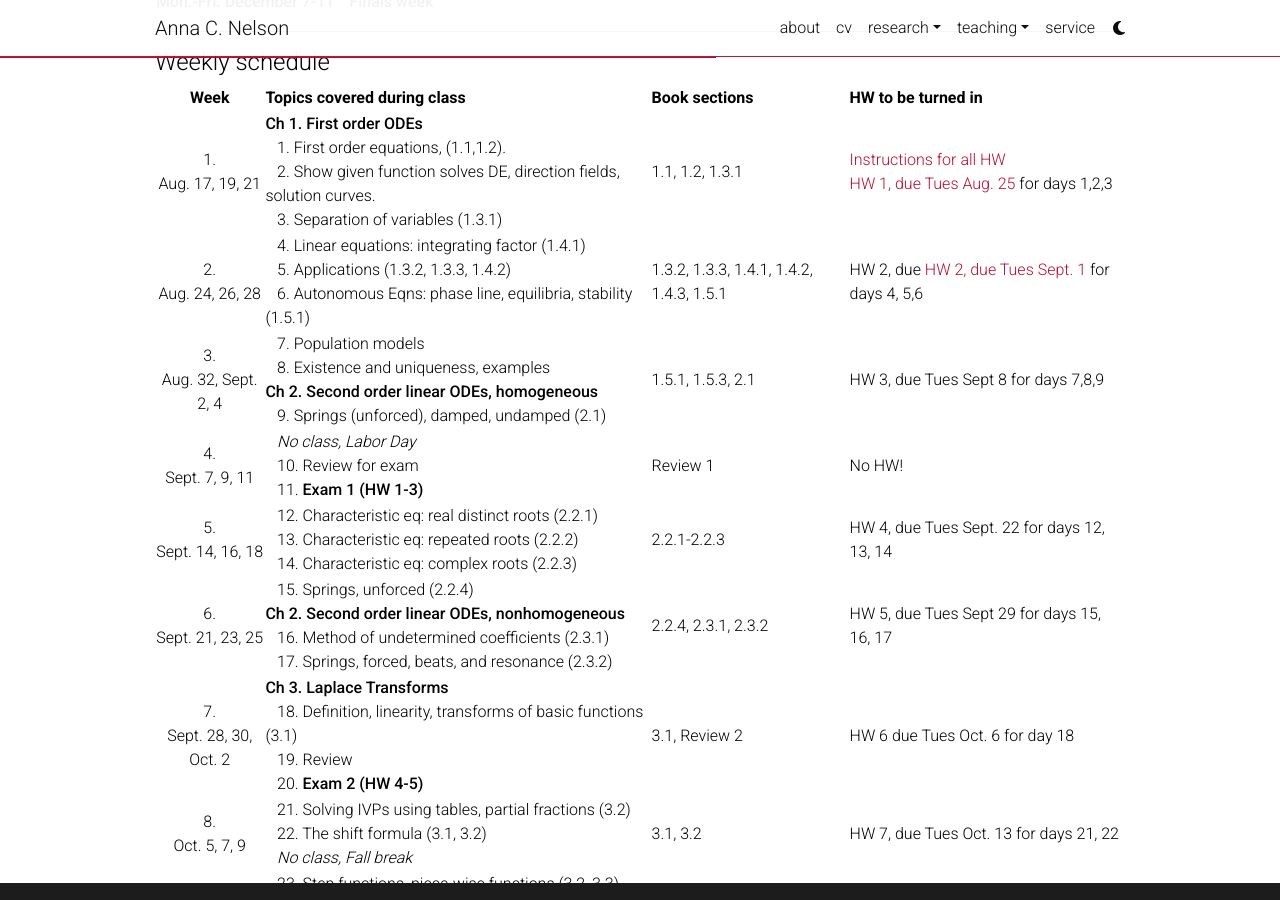
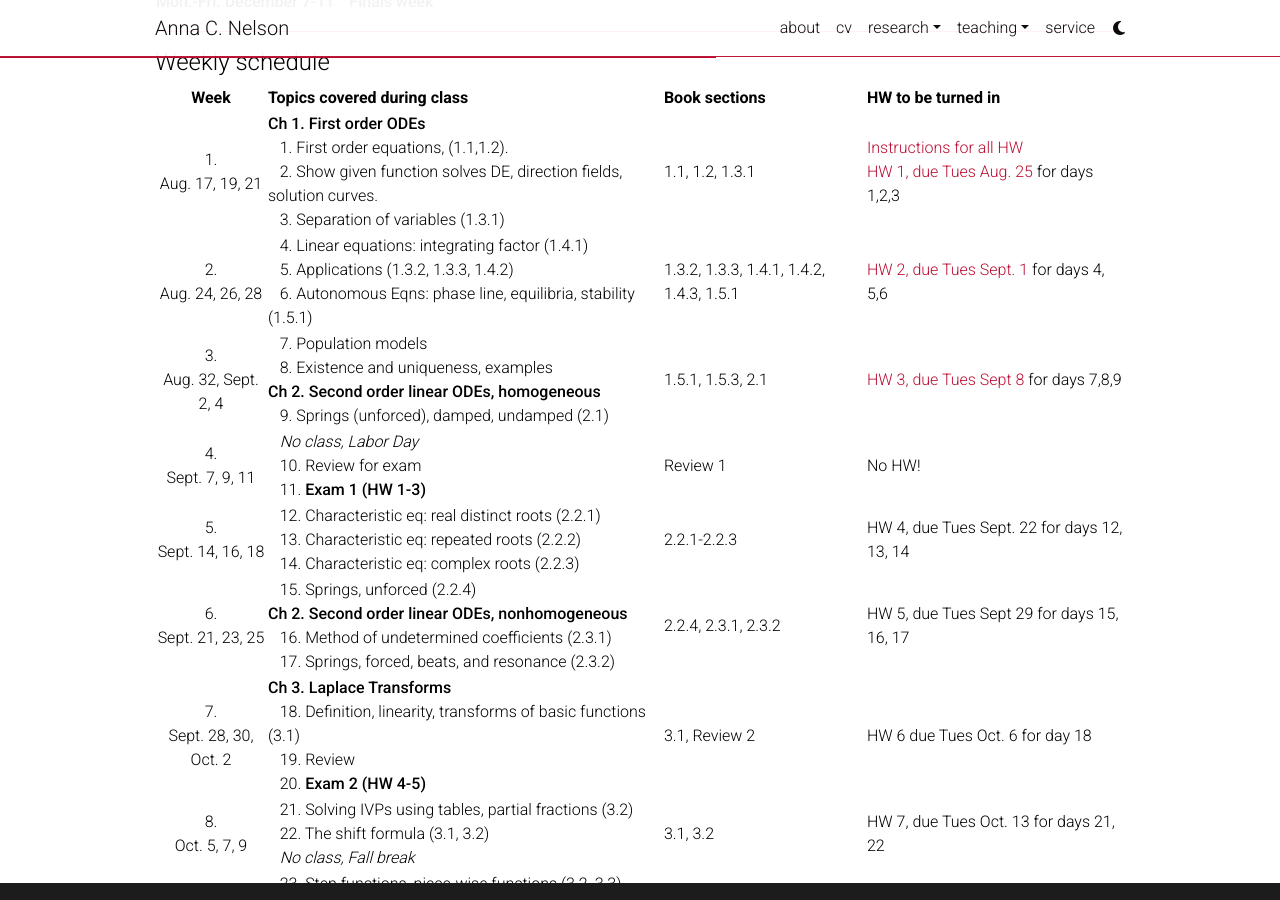
Before and after one commit to annacnelson/annacnelson.github.io, a Jekyll site: the page built from _pages/math316.md, in a window 1280 px wide and 900 px high, scrolled down 2747 px. Built offline with Jekyll 4.4.1, drawn with Linux system fonts in a browser that asks for light colours; comment, search, counter and statistics services are not loaded; a style sheet for code colours, icons or effects is not loaded.

Commit message:
Update math316.md

```diff
--- a/_pages/math316.md
+++ b/_pages/math316.md
@@ -88,8 +88,8 @@
 | Week | Topics covered during class | Book sections| HW to be turned in |
 |:---:|---|---|---|
 | 1. <br> Aug. 17, 19, 21 | **Ch 1. First order ODEs** <br> &nbsp;&nbsp; 1. First order equations, (1.1,1.2). <br> &nbsp;&nbsp; 2. Show given function solves DE, direction fields, solution curves.  <br>&nbsp;&nbsp; 3. Separation of variables (1.3.1)<br> | 1.1, 1.2, 1.3.1 | [Instructions for all HW](/assets/teaching/math316/Math316_HW_instructions.pdf) <br> [HW 1, due Tues Aug. 25](/assets/teaching/math316/homework/hw01.pdf) for days 1,2,3 |
-| 2. <br> Aug. 24, 26, 28 | &nbsp;&nbsp; 4. Linear equations: integrating factor (1.4.1) <br> &nbsp;&nbsp; 5. Applications (1.3.2, 1.3.3, 1.4.2) <br> &nbsp;&nbsp; 6. Autonomous Eqns: phase line, equilibria, stability (1.5.1) <br> | 1.3.2, 1.3.3, 1.4.1, 1.4.2, 1.4.3, 1.5.1 | HW 2, due [HW 2, due Tues Sept. 1](/assets/teaching/math316/homework/hw02.pdf) for days 4, 5,6|
-| 3. <br> Aug. 32, Sept. 2, 4 | &nbsp;&nbsp; 7. Population models <br> &nbsp;&nbsp; 8. Existence and uniqueness, examples  <br> **Ch 2. Second order linear ODEs, homogeneous** <br> &nbsp;&nbsp; 9. Springs (unforced), damped, undamped (2.1) | 1.5.1, 1.5.3, 2.1| HW 3, due Tues Sept 8 for days 7,8,9|
+| 2. <br> Aug. 24, 26, 28 | &nbsp;&nbsp; 4. Linear equations: integrating factor (1.4.1) <br> &nbsp;&nbsp; 5. Applications (1.3.2, 1.3.3, 1.4.2) <br> &nbsp;&nbsp; 6. Autonomous Eqns: phase line, equilibria, stability (1.5.1) <br> | 1.3.2, 1.3.3, 1.4.1, 1.4.2, 1.4.3, 1.5.1 | [HW 2, due Tues Sept. 1](/assets/teaching/math316/homework/hw02.pdf) for days 4, 5,6|
+| 3. <br> Aug. 32, Sept. 2, 4 | &nbsp;&nbsp; 7. Population models <br> &nbsp;&nbsp; 8. Existence and uniqueness, examples  <br> **Ch 2. Second order linear ODEs, homogeneous** <br> &nbsp;&nbsp; 9. Springs (unforced), damped, undamped (2.1) | 1.5.1, 1.5.3, 2.1| [HW 3, due Tues Sept 8](/assets/teaching/math316/homework/hw03.pdf) for days 7,8,9|
 | 4. <br> Sept. 7, 9, 11 | &nbsp;&nbsp; *No class, Labor Day* <br> &nbsp;&nbsp; 10. Review for exam  <br> &nbsp;&nbsp; 11. **Exam 1 (HW 1-3)** |Review 1| No HW!|
 | 5. <br> Sept. 14, 16, 18 |  &nbsp;&nbsp; 12. Characteristic eq: real distinct roots (2.2.1) <br> &nbsp;&nbsp; 13. Characteristic eq: repeated roots (2.2.2)  <br> &nbsp;&nbsp; 14. Characteristic eq: complex roots (2.2.3) |2.2.1-2.2.3| HW 4, due Tues Sept. 22 for days 12, 13, 14|
 | 6. <br> Sept. 21, 23, 25 |  &nbsp;&nbsp; 15. Springs, unforced (2.2.4) <br> **Ch 2. Second order linear ODEs, nonhomogeneous** <br> &nbsp;&nbsp; 16. Method of undetermined coefficients (2.3.1)  <br> &nbsp;&nbsp; 17. Springs, forced, beats, and resonance (2.3.2) |2.2.4, 2.3.1, 2.3.2|  HW 5, due Tues Sept 29 for days 15, 16, 17|
```
